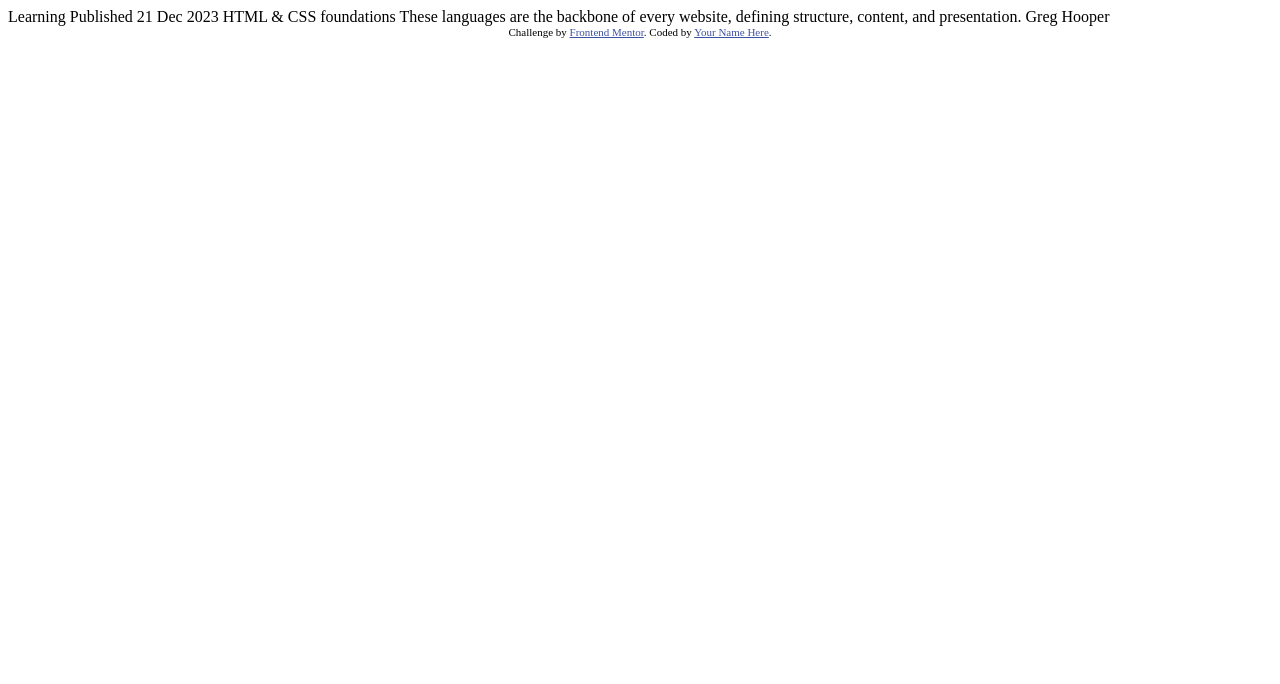
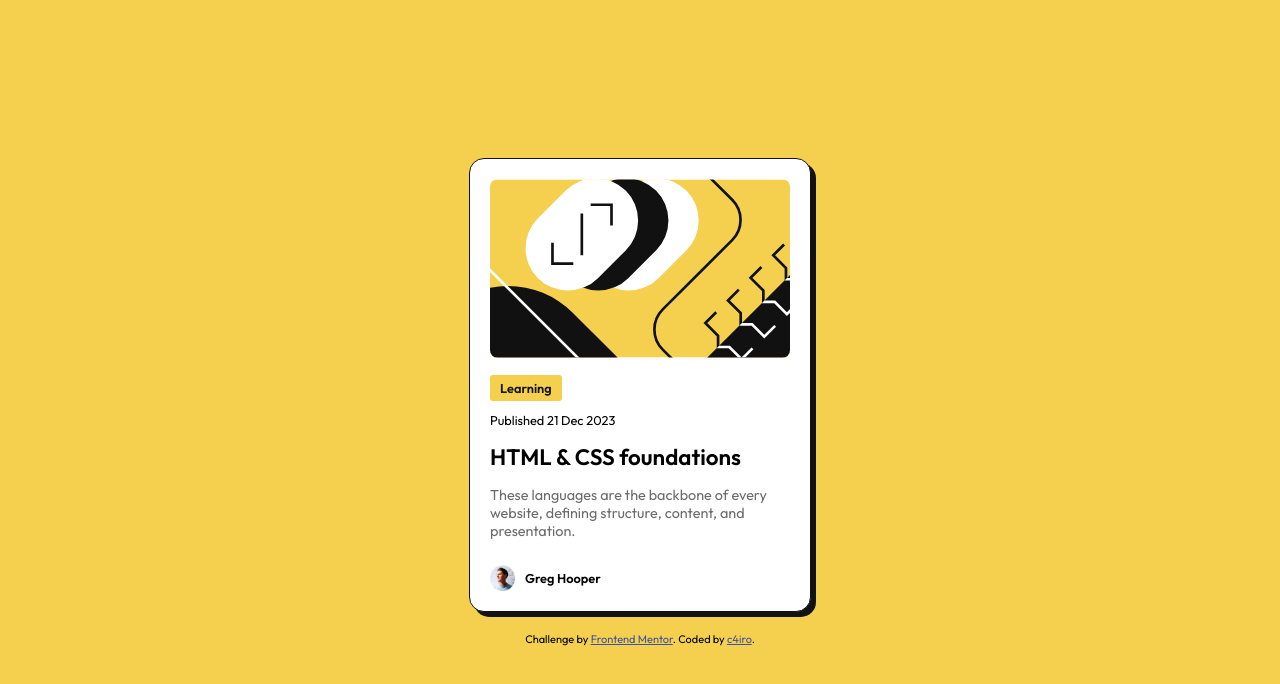
Before and after one commit to c4iro-dev/blog-preview-card, a plain HTML site: page index.html in a window 1280 px wide. Drawn offline with Linux system fonts and the light colour scheme.

Commit message:
Initial html skeleton and css based only on visual comparison

```diff
--- a/index.html
+++ b/index.html
@@ -7,28 +7,36 @@
   <link rel="icon" type="image/png" sizes="32x32" href="./assets/images/favicon-32x32.png">
 
   <title>Frontend Mentor | Blog preview card</title>
-
-  <!-- Feel free to remove these styles or customise in your own stylesheet 👍 -->
-  <style>
-    .attribution { font-size: 11px; text-align: center; }
-    .attribution a { color: hsl(228, 45%, 44%); }
-  </style>
+  <link rel="stylesheet" href="styles/style.css">
+  <link rel="preconnect" href="https://fonts.googleapis.com">
+  <link rel="preconnect" href="https://fonts.gstatic.com" crossorigin>
+  <link href="https://fonts.googleapis.com/css2?family=Figtree:ital,wght@0,300..900;1,300..900&family=Outfit:wght@100..900&display=swap" rel="stylesheet">
 </head>
 <body>
+  <main>
+    <div class="card">
+      <img src="assets/images/illustration-article.svg" alt="">
+      <div class="tags">
+        <a href="#">
+          <div class="tag">Learning</div>
+        </a>
+      </div>
+      <div class="date">Published 21 Dec 2023</div>
+      <h1>HTML & CSS foundations</h1>
+      <p>These languages are the backbone of every website, defining structure, content, and presentation.</p>
+      <div class="author">
+        <img src="assets/images/image-avatar.webp" alt="Greg Hooper">
+        <div class="a-name">Greg Hooper</div>
+      </div>
+    </div>
+  </main>
 
-  Learning
 
-  Published 21 Dec 2023
 
-  HTML & CSS foundations
-
-  These languages are the backbone of every website, defining structure, content, and presentation.
-
-  Greg Hooper
 
   <div class="attribution">
     Challenge by <a href="https://www.frontendmentor.io?ref=challenge" target="_blank">Frontend Mentor</a>.
-    Coded by <a href="#">Your Name Here</a>.
+    Coded by <a href="#">c4iro</a>.
   </div>
 </body>
 </html>
--- /dev/null
+++ b/styles/style.css
@@ -0,0 +1,103 @@
+:root {
+    /* Brand colors */
+    --clr-primary: hsl(47, 88%, 63%);
+
+    /* Backgrounds */
+    --clr-bg-main: var(--clr-primary);
+    --clr-bg-card: hsl(0, 0%, 100%);
+
+    /* Neutrals */
+    --clr-neutral-500: hsl(0, 0%, 42%);
+    --clr-neutral-950: hsl(0, 0%, 7%);
+}
+
+body {
+    background-color: var(--clr-primary);
+    font-size: 16px;
+    font-family: "Outfit", sans-serif;
+    display: flex;
+    flex-direction: column;
+    max-height: 100vh;
+}
+
+.card {
+    background-color: var(--clr-bg-card);
+    max-width: 300px;
+    padding: 20px;
+    margin: 150px auto 0;
+    border-radius: 15px;
+    border: 1px solid var(--clr-neutral-950);
+    box-shadow: 5px 5px var(--clr-neutral-950);
+}
+
+.card img {
+    max-width: 100%;
+    border-radius: 8px;
+}
+
+.tags {
+    margin-top: 15px;
+}
+
+.tags a {
+    text-decoration: none;
+}
+
+.tag {
+    padding: 5px 10px;
+    color: var(--clr-neutral-950);
+    border-radius: 3px;
+    margin: 0;
+    font-size: .8rem;
+    font-weight: 600;
+    background-color: var(--clr-primary);
+    display: inline;
+
+}
+
+.date {
+    margin-top: 15px;
+    font-size: .8rem;
+}
+
+.card h1 {
+    font-size: 1.4rem;
+    font-weight: 600;
+}
+
+.card h1:hover {
+    color: var(--clr-primary);
+}
+
+.card p {
+    color: var(--clr-neutral-500);
+    font-size: .9rem;
+}
+
+.author {
+    margin-top: 25px;
+    padding: 0;
+    display: flex;
+    align-items: center;
+}
+
+.author img {
+    width: 25px;
+    height: auto;
+}
+
+.a-name {
+    display: inline;
+    margin-left: 10px;
+    font-size: .8rem;
+    font-weight: 600;
+}
+
+.attribution {
+    font-size: 11px; text-align: center;
+    margin-top: 20px;
+}
+
+.attribution a {
+    color: hsl(228, 45%, 44%);
+}
```
